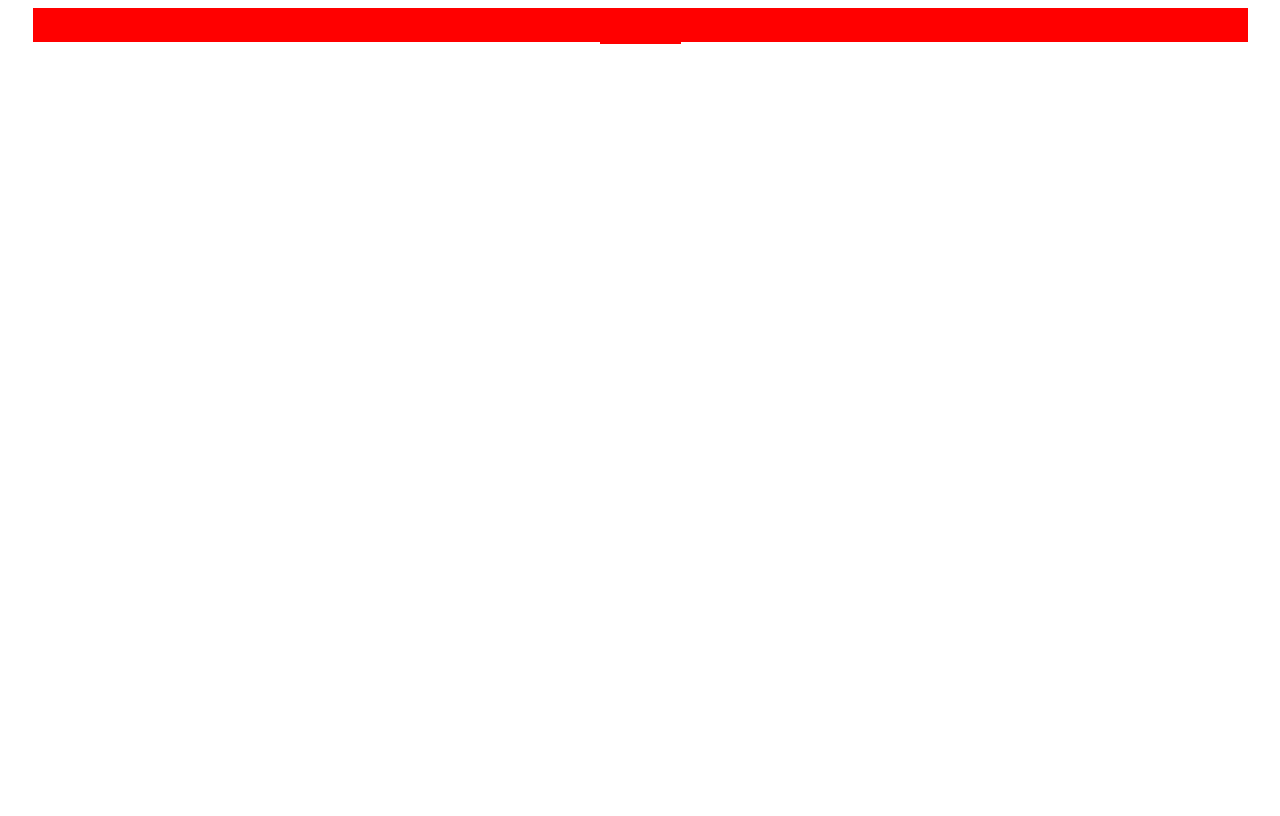
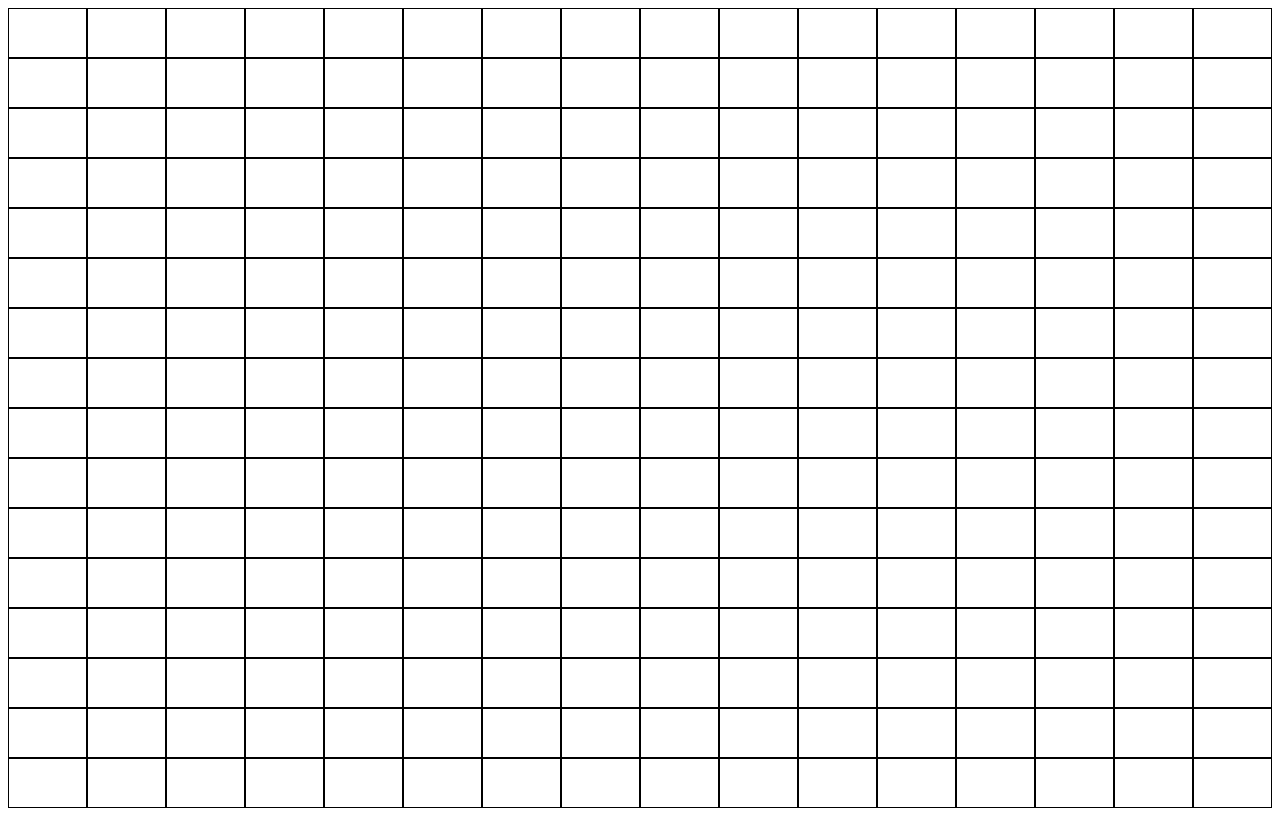
Before and after one commit to campbellzacharyc/etch-a-sketch, a plain HTML site: page index.html in a window 1280 px wide. Drawn offline with Linux system fonts and the light colour scheme.

Commit message:
Pixel trail working

```diff
--- a/index.css
+++ b/index.css
@@ -1,12 +1,19 @@
 .container {
     display: flex;
-    /* flex: auto; */
     flex-wrap: wrap;
-    justify-content: center;
+    justify-content: flex-start;
+    align-content: flex-start;
+    height: 100vh; /* Make the container full viewport height */
 }
 
+div.container > div {
+    border: 1px solid black;
+    flex-grow: 1;
+    width: calc(6.25% - 2px); /* Adjust the width to create 16 columns with no spacing */
+    height: calc(6.25% - 2px); /* Adjust the height to create 16 rows with no spacing */
+    aspect-ratio: 1/1; /* Maintain a 1:1 aspect ratio for each div */
+}
 
-div.container > div {
-    border:1px solid red;
-    width: calc(100% / 16);
+.green {
+    background-color: blue;
 }
--- a/index.js
+++ b/index.js
@@ -1,17 +1,35 @@
-// 1. Create a 16x16 grid of square divs inside .container div
-// Use flex box
 // 2. Set up a “hover” effect so that the grid divs change color when your mouse passes over them, leaving a (pixelated) trail
 //  through your grid like a pen would.
 
 // 16x16 grid: 16 across (row), 16 down (column)
 
 const container = document.querySelector(".container");
+const boxes = document.getElementsByClassName("child");
 
 function makeDivs(numDivs) {
     for (i = 0; i < numDivs; i++) {
         let cells = document.createElement('div');
         container.appendChild(cells);
+        cells.classList.add("child");
     }
+};
+
+makeDivs(256);
+
+// box.addEventListener("mouseover", () => {
+//     box.classList.add("green")
+//     console.log("green");
+// });
+
+for (let i = 0; i < boxes.length; i++) {
+    boxes[i].addEventListener("mouseover", () => {
+        boxes[i].classList.add("green");
+        console.log("green");
+    });
 }
 
-makeDivs(256);
+
+// box.onmouseover = function makeGreen() {
+//     // box.classList.add("green");
+//     // console.log("green");
+// };
```
